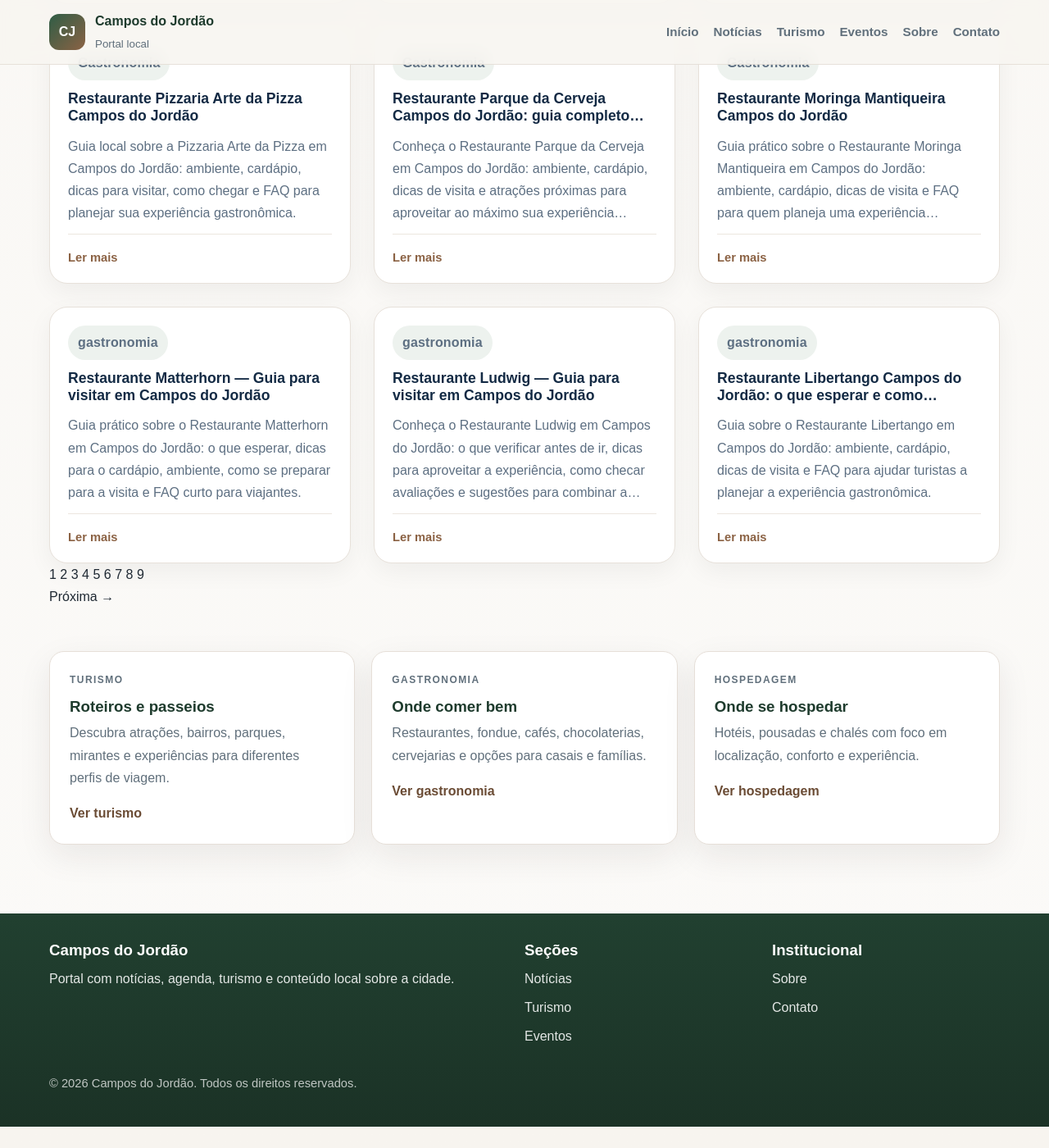
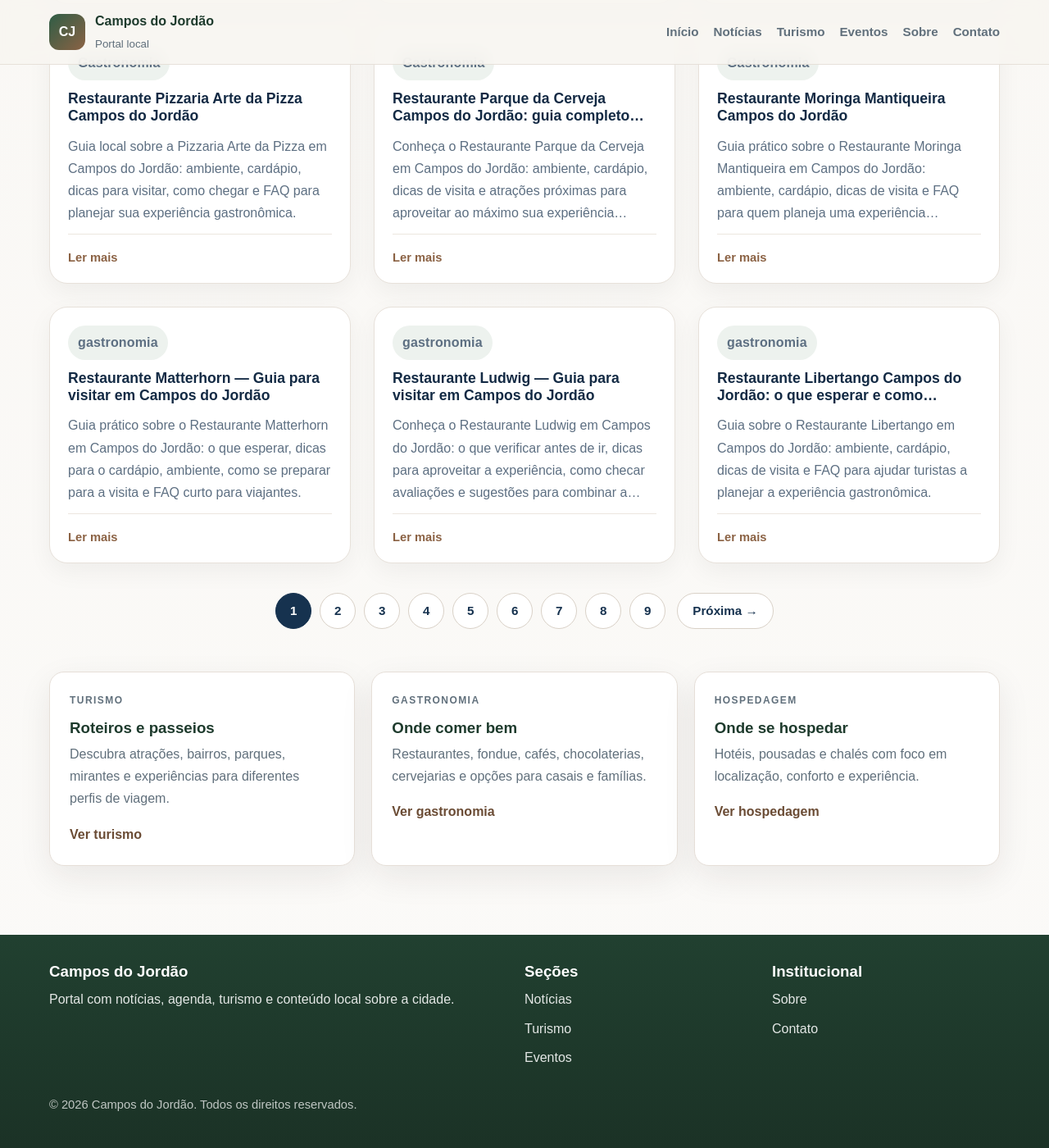
Before and after one commit to projetocamposdojordao/projetocamposdojordao.github.io, a Jekyll site: the page built from index.html, in a window 1280 px wide and 1400 px high, scrolled down 2697 px. Shown: the whole window at 82% size. Built offline with Jekyll 4.4.1, drawn with Linux system fonts in a browser that asks for light colours; the list of posts is cut into pages by our own code; before the commit the page ends 4071 px from its top, so only the background shows below that.

Commit message:
Update style.css

```diff
--- a/assets/style.css
+++ b/assets/style.css
@@ -1210,3 +1210,69 @@ ul { padding-left: 1.2rem; }
     border-radius: 14px;
   }
 }
+.pagination {
+  display: flex;
+  justify-content: center;
+  align-items: center;
+  gap: 14px;
+  margin-top: 36px;
+  flex-wrap: wrap;
+}
+
+.pagination-numbers {
+  display: flex;
+  align-items: center;
+  gap: 10px;
+  flex-wrap: wrap;
+  justify-content: center;
+}
+
+.pagination-number,
+.pagination-btn {
+  display: inline-flex;
+  align-items: center;
+  justify-content: center;
+  min-width: 44px;
+  height: 44px;
+  padding: 0 16px;
+  border-radius: 999px;
+  text-decoration: none;
+  font-weight: 600;
+  font-size: 0.95rem;
+  transition: all 0.2s ease;
+  border: 1px solid #d9d1c7;
+  background: #ffffff;
+  color: #16324f;
+}
+
+.pagination-number:hover,
+.pagination-btn:hover {
+  background: #16324f;
+  color: #ffffff;
+  border-color: #16324f;
+}
+
+.pagination-number.is-active {
+  background: #16324f;
+  color: #ffffff;
+  border-color: #16324f;
+  cursor: default;
+}
+
+.pagination-arrow {
+  padding: 0 18px;
+}
+
+@media (max-width: 768px) {
+  .pagination {
+    gap: 10px;
+  }
+
+  .pagination-number,
+  .pagination-btn {
+    min-width: 40px;
+    height: 40px;
+    font-size: 0.9rem;
+    padding: 0 14px;
+  }
+}
```
